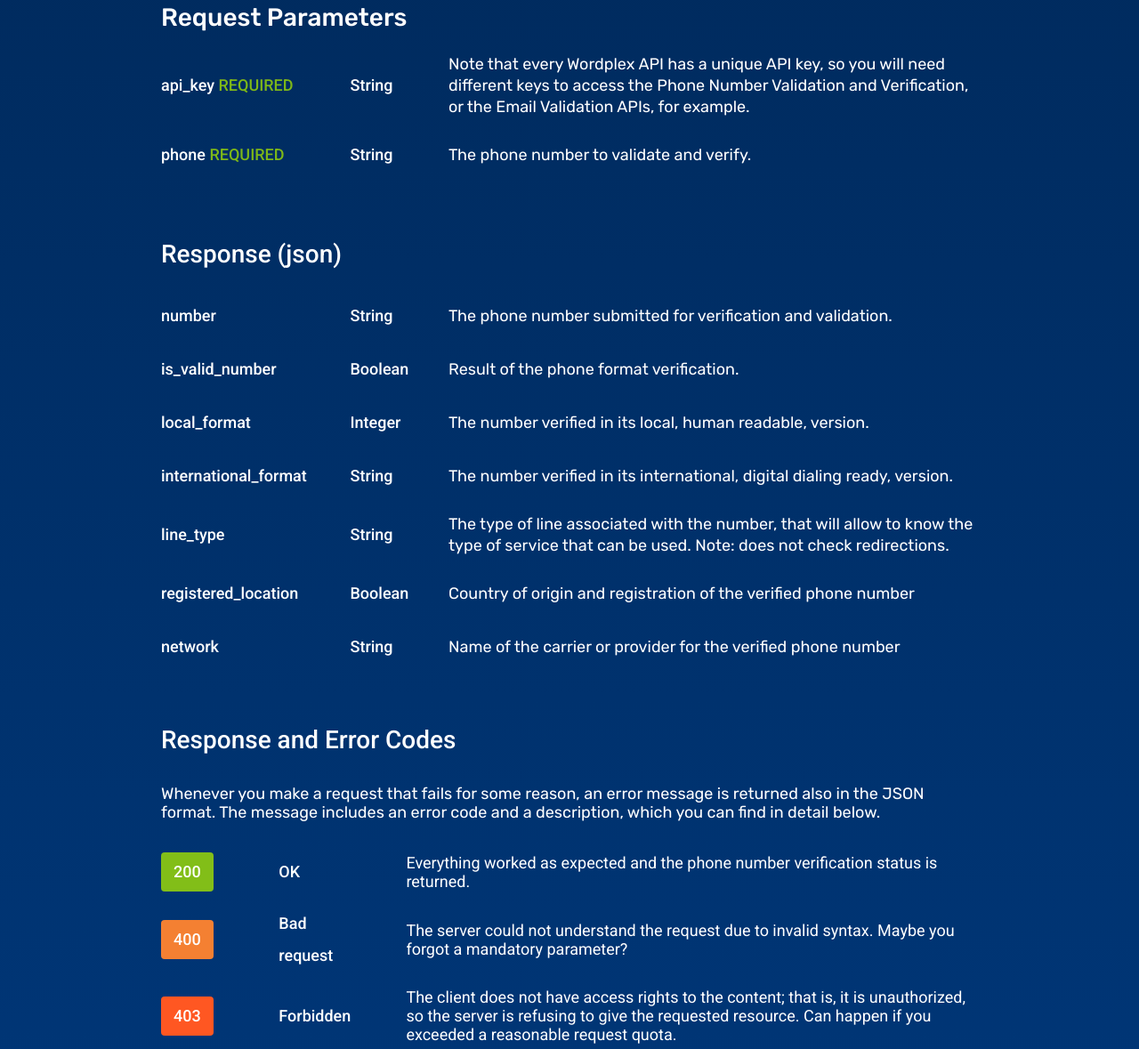
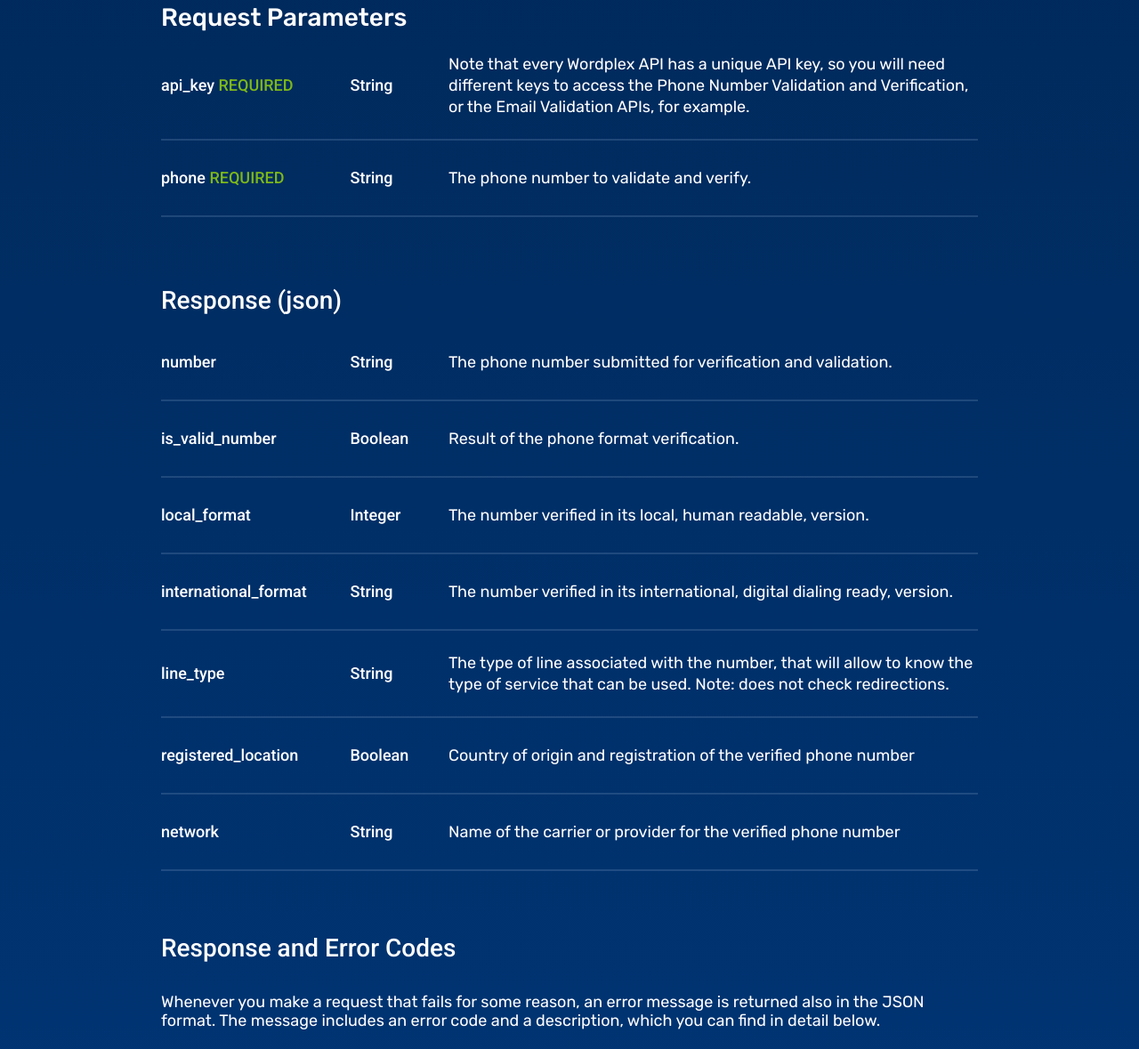
Before and after one commit to wordplex/phone-validator, a website built with webpack: page src/index.html in a window 1280 px wide. Shown: the part 2483-3662 px from the top of the page at 89% size. Built offline with nearby package versions, Linux system fonts and the light colour scheme; no server answers.

Commit message:
add lines for documentation

```diff
--- a/src/index.html
+++ b/src/index.html
@@ -251,6 +251,7 @@
               Verification, or the Email Validation APIs, for example.
             </p>
           </div>
+          <hr class="line-break" />
           <div class="param-row">
             <p class="param-name">
               phone <span class="colored-code">REQUIRED</span>
@@ -258,6 +259,7 @@
             <p class="param-type">String</p>
             <p class="param-desc">The phone number to validate and verify.</p>
           </div>
+          <hr class="line-break" />
         </section>
         <section class="params">
           <h4 class="param-title-json">Response (json)</h4>
@@ -268,11 +270,13 @@
               The phone number submitted for verification and validation.
             </p>
           </div>
+          <hr class="line-break" />
           <div class="param-row">
             <p class="param-name">is_valid_number</p>
             <p class="param-type">Boolean</p>
             <p class="param-desc">Result of the phone format verification.</p>
           </div>
+          <hr class="line-break" />
           <div class="param-row">
             <p class="param-name">local_format</p>
             <p class="param-type">Integer</p>
@@ -280,6 +284,7 @@
               The number verified in its local, human readable, version.
             </p>
           </div>
+          <hr class="line-break" />
           <div class="param-row">
             <p class="param-name">international_format</p>
             <p class="param-type">String</p>
@@ -288,6 +293,7 @@
               version.
             </p>
           </div>
+          <hr class="line-break" />
           <div class="param-row">
             <p class="param-name">line_type</p>
             <p class="param-type">String</p>
@@ -297,6 +303,7 @@
               redirections.
             </p>
           </div>
+          <hr class="line-break" />
           <div class="param-row">
             <p class="param-name">registered_location</p>
             <p class="param-type">Boolean</p>
@@ -304,6 +311,7 @@
               Country of origin and registration of the verified phone number
             </p>
           </div>
+          <hr class="line-break" />
           <div class="param-row">
             <p class="param-name">network</p>
             <p class="param-type">String</p>
@@ -311,6 +319,7 @@
               Name of the carrier or provider for the verified phone number
             </p>
           </div>
+          <hr class="line-break" />
         </section>
 
         <section class="status-params">
--- a/src/styles/main.css
+++ b/src/styles/main.css
@@ -430,6 +430,10 @@ html {
   padding: 75px 181px;
   background: linear-gradient(180deg, #002046 0%, #003677 100%);
   color: #fff;
+}
+
+.documentation-wrapper hr.line-break {
+  border: 1px solid rgba(155, 182, 212, 0.2);
 }
 
 .documentation-wrapper .documentation h1 {
```
